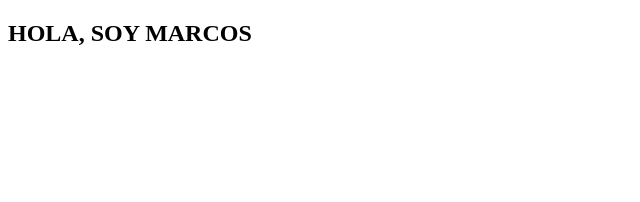
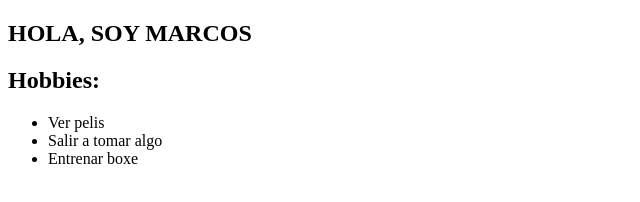
Before and after one commit to L0cksat/Repo1Actividad1, a plain HTML site: page Marcos.html in a window 1280 px wide. Shown: the whole page, without its empty margins (0-640 px from the left). Drawn offline with Linux system fonts and the light colour scheme.

Commit message:
refactor: Añado Hobbies

```diff
--- a/Marcos.html
+++ b/Marcos.html
@@ -1,10 +1,10 @@
 <!DOCTYPE html>
 <html lang="es">
   <head>
-  <meta charset="UTF-8">
-  <meta name="viewport" content="width=device-width, initial-scale=1.0">
-  <meta name="description" content="Ejercicio Entornos de Desarrollo">
-  <meta name="keywords" content="Ejercicio, Entornos de Desarrollo, Programación">
+    <meta charset="UTF-8" />
+    <meta name="viewport" content="width=device-width, initial-scale=1.0" />
+    <meta name="description" content="Ejercicio Entornos de Desarrollo" />
+    <meta name="keywords" content="Ejercicio, Entornos de Desarrollo, Programación" />
     <title>Ejercicio Marcos Lambir Torres</title>
   </head>
   <body>
@@ -12,7 +12,15 @@
       <section>
         <h1>HOLA, SOY MARCOS</h1>
       </section>
+
+      <section>
+        <h2>Hobbies:</h2>
+        <ul>
+          <li>Ver pelis</li>
+          <li>Salir a tomar algo</li>
+          <li>Entrenar boxe</li>
+        </ul>
+      </section>
     </head>
-
   </body>
 </html>
```
Lines whose indentation alone changed are shown as unchanged.
